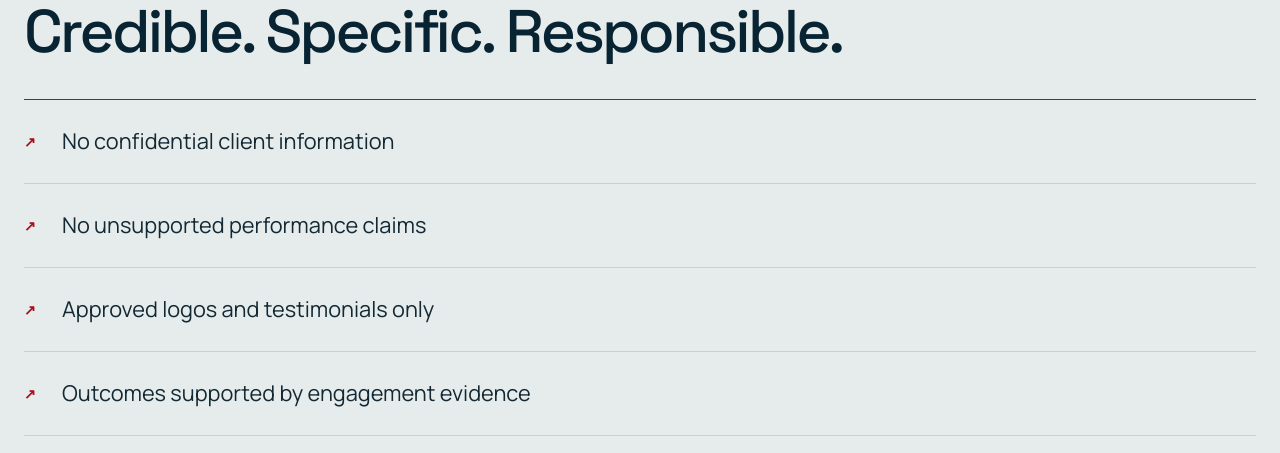
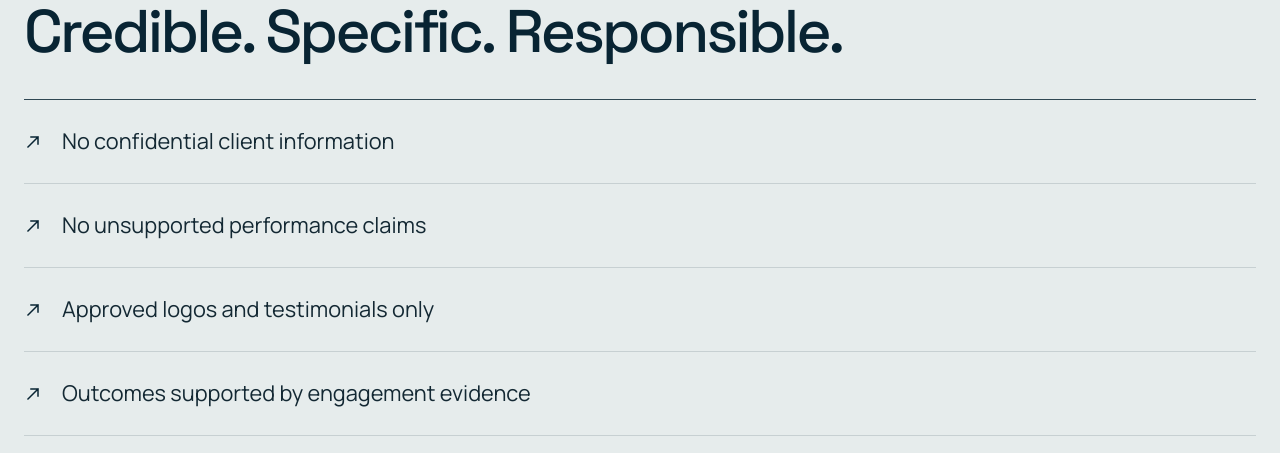
Before and after one commit to Rexdomine/gpm-associates-signal-architecture, a Next.js app: page /industries in a window 1280 px wide. Shown: the part 4960-5413 px from the top of the page. Built offline with nearby package versions, Linux system fonts and the light colour scheme.

Commit message:
fix: replace industries proof emoji arrows

```diff
--- a/app/globals.css
+++ b/app/globals.css
@@ -414,7 +414,8 @@ h1 { max-width: 720px; margin-bottom: 30px; color: white; font-size: clamp(49px,
 .industries-proof-intro-simple h2 { margin: 0; color: var(--navy); font-size: clamp(42px, 4.7vw, 66px); font-weight: 500; line-height: 1.04; letter-spacing: -.045em; }
 .industries-proof-list { margin: 0; padding: 0; list-style: none; border-top: 1px solid rgba(8,36,51,.82); }
 .industries-proof-list li { display: grid; grid-template-columns: 22px minmax(0, 1fr); gap: 16px; align-items: center; min-height: 84px; padding: 22px 0; border-bottom: 1px solid rgba(8,36,51,.14); }
-.industries-proof-marker { color: var(--crimson); font-size: 14px; font-weight: 700; line-height: 1; }
+.industries-proof-marker { width: 18px; height: 18px; display: grid; place-items: center; color: var(--navy); line-height: 1; }
+.industries-proof-marker svg { width: 18px; height: 18px; display: block; }
 .industries-proof-list p { margin: 0; color: var(--ink); font-size: clamp(18px, 1.7vw, 22px); line-height: 1.45; }
 
 .cookie-banner { position: fixed; z-index: 120; right: 20px; bottom: 20px; left: 20px; display: grid; grid-template-columns: 1fr auto; gap: 28px; align-items: center; max-width: 1260px; margin-inline: auto; padding: 22px 24px; border: 1px solid rgba(255,255,255,.25); background: #082433; color: white; box-shadow: 0 24px 70px rgba(0,0,0,.28); }
--- a/app/industries/page.tsx
+++ b/app/industries/page.tsx
@@ -4,6 +4,14 @@ import type { Metadata } from "next";
 import { ScrollReveal } from "../components/ScrollReveal";
 import { SiteFooter } from "../components/SiteFooter";
 import { SiteHeader } from "../components/SiteHeader";
+
+function ProofArrowIcon() {
+  return (
+    <svg aria-hidden="true" focusable="false" viewBox="0 0 18 18">
+      <path d="M4 14 14 4M7 4h7v7" fill="none" stroke="currentColor" strokeLinecap="square" strokeWidth="1.5" />
+    </svg>
+  );
+}
 
 export const metadata: Metadata = {
   title: "Industries & Experience | GPM Associates",
@@ -263,7 +271,7 @@ export default function IndustriesPage() {
               {proofPrinciples.map((item, index) => (
                 <li key={item} className={index % 2 ? "reveal-delay-1" : ""} data-reveal>
                   <span aria-hidden="true" className="industries-proof-marker">
-                    ↗
+                    <ProofArrowIcon />
                   </span>
                   <p>{item}</p>
                 </li>
```
Also changed, not shown: 1 other file (tests, documents, lock files or other folders).
